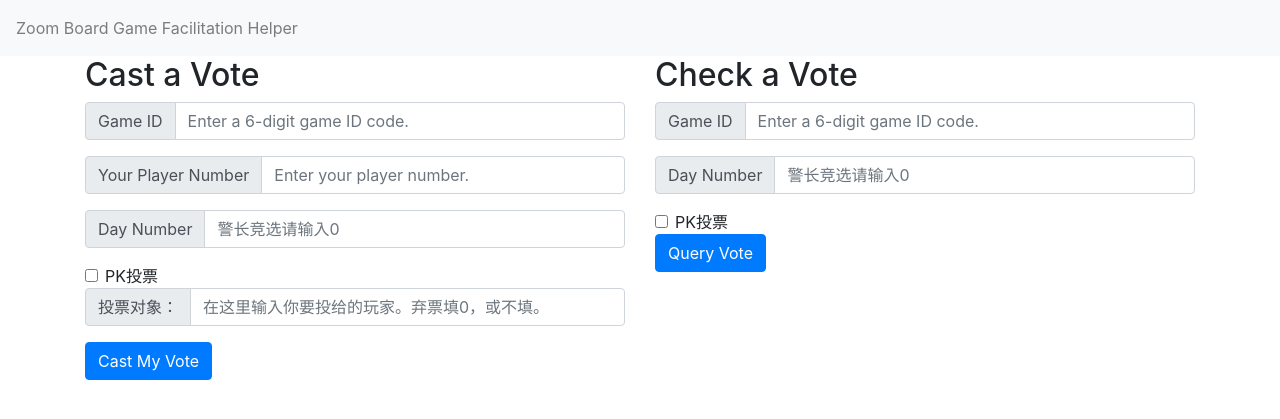
After one commit to reliu375/Werewolf-Facilitation-Helper, a Flask app: page /vote in a window 1280 px wide. The commit adds this page. Shown: the top 419 px of the page. Run offline with Flask 2, Linux system fonts and the light colour scheme; some libraries are stand-ins or nearby versions.

Commit message:
voting system

```diff
--- a/app/__init__.py
+++ b/app/__init__.py
@@ -9,7 +9,7 @@ from dotenv import load_dotenv
 
 from .database import db
 from .werewolf_roles import roles
-from .models import Game, Role_Assignment
+from .models import Game, Role_Assignment, Vote
 
 app = Flask(__name__)
 load_dotenv()
@@ -32,6 +32,40 @@ def render_moderation_page():
 @app.route('/check')
 def render_role_check():
     return render_template('checker.html')
+
+@app.route('/vote')
+def render_vote():
+    return render_template('vote.html')
+
+@app.route('/cast_vote', methods=['POST'])
+def cast_vote():
+    inp = request.form.to_dict()
+    game_id = inp['game_id']
+    player_num = inp['player_num']
+    day = inp['day']
+    pk = inp['pk']
+    vote_for = inp['vote_for']
+
+    vote = Vote(game_id, player_num, day, pk, vote_for)
+    print(vote.__dict__)
+    try:
+        db.session.add(vote)
+        db.session.commit()
+        return jsonify({'success': 1})
+    except Exception as e:
+        print(e)
+        return jsonify({'success': 0})
+
+@app.route('/get_vote', methods=['GET'])
+def get_vote():
+    inp = request.args.to_dict()
+    result = Vote.query.filter_by(game_id = inp['game_id'],
+                                  day = inp['day'],
+                                  pk = inp['pk']).all()
+
+    vote_dict = parse_vote_result(result)
+
+    return jsonify({'success': 1, 'votes': vote_dict})
 
 @app.route('/distribute_role', methods=['POST'])
 def distribute_role():
@@ -93,3 +127,14 @@ def insert_game(game_id, type_of_game):
 def generate_random_game_id(length = 6):
     all_chars = string.digits
     return ''.join([random.choice(all_chars) for i in range(length)])
+
+def parse_vote_result(result):
+    vote_dict = {}
+    for elt in result:
+        if elt.vote_for not in vote_dict:
+            vote_dict[elt.vote_for] = []
+        vote_dict[elt.vote_for].append(elt.player_num)
+
+    vote_dict = {key: ', '.join([str(num) for num in vote_dict[key]]) for key in vote_dict}
+
+    return vote_dict
--- /dev/null
+++ b/app/static/vote.js
@@ -0,0 +1,137 @@
+function vote() {
+  var input_dict = parseCastVoteInput();
+  if (input_dict){
+    var result = castVote(input_dict);
+  }
+}
+
+function checkVote() {
+  var input_dict = parseCheckVoteInput();
+  if (input_dict){
+    var result = getVote(input_dict);
+  }
+}
+
+function parseCastVoteInput() {
+  var idElement = document.getElementById('game_id');
+  var gameId = idElement.value.toString();
+  if (isNaN(gameId)){
+    error("Please fill in the game ID!", 'inputErrorRemind');
+    return;
+  }
+
+  var numElement = document.getElementById('player_num');
+  var playerNum = parseInt(numElement.value.toString());
+  if (isNaN(playerNum)){
+    error("Please fill in the player number!", 'inputErrorRemind')
+    return;
+  }
+
+  var dayElement = document.getElementById('day');
+  var day = parseInt(dayElement.value.toString());
+  if (isNaN(playerNum)){
+    error("Please fill in the day!", 'inputErrorRemind')
+    return;
+  }
+
+  var pk = (document.getElementById('pk').value.checked) ? 1 : 0;
+
+  var voteForElement = document.getElementById('vote_for');
+  var voteFor = parseInt(voteForElement.value.toString());
+  if (isNaN(voteFor)){
+    voteFor = 0;
+  }
+
+  var input_dict = {'game_id': gameId,
+                    'player_num': playerNum,
+                    'day': day,
+                    'pk': pk,
+                    'vote_for': voteFor
+                   };
+
+  error("", 'inputErrorRemind');
+  return input_dict
+
+}
+
+function parseCheckVoteInput() {
+
+  var idElement = document.getElementById('game_id2');
+  var gameId = idElement.value.toString();
+  if (isNaN(gameId)){
+    error("Please fill in the game ID!", 'inputErrorRemind2');
+    return;
+  }
+
+  var dayElement = document.getElementById('day2');
+  var day = parseInt(dayElement.value.toString());
+  if (isNaN(day)){
+    error("Please fill in the day!", 'inputErrorRemind2')
+    return;
+  }
+
+  var pk = (document.getElementById('pk2').value.checked) ? 1 : 0;
+
+  var input_dict = {'game_id': gameId,
+                    'day': day,
+                    'pk': pk,
+                   };
+
+  error("", 'inputErrorRemind2');
+  return input_dict
+}
+
+function castVote(input){
+  var result;
+  $.ajax({
+    type: 'POST',
+    url: '/cast_vote',
+    data: input
+  }).done(function(data){
+    console.log(data);
+    if (parseInt(data['success']) == 1){
+      error('Your vote is recorded.', 'inputErrorRemind')
+    } else {
+      error('There is something wrong with your vote! Try again.', 'inputErrorRemind')
+    }
+  });
+}
+
+function error(message, id) {
+  document.getElementById(id).innerHTML = message;
+}
+
+function getVote(input){
+  var result;
+  $.ajax({
+    type: 'GET',
+    url: '/get_vote',
+    data: input
+  }).done(function(data){
+    console.log(data);
+    if (parseInt(data['success']) == 1){
+      console.log("hi");
+      var resultElement = document.getElementById('vote-list');
+      resultElement.parentNode.removeChild(resultElement);
+      var resultParent = document.getElementById('vote-output');
+      resultElement = document.createElement('ul');
+      resultElement.setAttribute('id', 'vote-list');
+
+      for (key in data['votes']){
+        var k;
+        if (key == 0)
+          k = "弃票";
+        else
+          k = key;
+        var str = k.toString() + ": " + data['votes'][key];
+        var li = document.createElement('li');
+        li.append(document.createTextNode(str));
+        resultElement.appendChild(li);
+      }
+
+      resultParent.appendChild(resultElement);
+    } else {
+      error('There is something wrong with your query! Try again.', 'inputErrorRemind2')
+    }
+  });
+}
--- a/app/templates/index.html
+++ b/app/templates/index.html
@@ -14,6 +14,7 @@
 		<div class="container">
 			<button onclick="window.location='/moderate'" type="button" class="btn btn-primary">Moderate a Game</button>
       <button onclick="window.location='/check'" type="button" class="btn btn-primary">Check Your Roles</button>
+			<button onclick="window.location='/vote'" type="button" class="btn btn-primary">Cast a Vote</button>
 		</div>
     <script src="https://code.jquery.com/jquery-3.4.1.min.js" ></script>
     <script src="https://cdn.jsdelivr.net/npm/popper.js@1.16.0/dist/umd/popper.min.js" integrity="sha384-Q6E9RHvbIyZFJoft+2mJbHaEWldlvI9IOYy5n3zV9zzTtmI3UksdQRVvoxMfooAo" crossorigin="anonymous"></script>
--- /dev/null
+++ b/app/templates/vote.html
@@ -0,0 +1,97 @@
+<!DOCTYPE html>
+<html>
+	<head>
+		<title>Werewolf Facilitation Helper</title>
+    <link rel="stylesheet" href="https://stackpath.bootstrapcdn.com/bootstrap/4.4.1/css/bootstrap.min.css" integrity="sha384-Vkoo8x4CGsO3+Hhxv8T/Q5PaXtkKtu6ug5TOeNV6gBiFeWPGFN9MuhOf23Q9Ifjh" crossorigin="anonymous">
+    <link rel="stylesheet", href="{{ url_for('static', filename='style.css') }}">
+	</head>
+	<body>
+		<nav class="navbar navbar-light bg-light">
+  		<span class="navbar-text">
+    	Zoom Board Game Facilitation Helper
+  		</span>
+		</nav>
+		<div class="container">
+			<div class="row">
+				<div class="col-sm">
+          <h2>Cast a Vote</h2>
+          <!-- Number of Players-->
+					<div class="input-group mb-3">
+						<div class="input-group-prepend">
+							<span class="input-group-text" id="basic-addon1">Game ID</span>
+						</div>
+						<input type="text" class="form-control" id="game_id" placeholder="Enter a 6-digit game ID code." aria-label="game_id" aria-describedby="basic-addon1">
+					</div>
+					<div class="input-group mb-3">
+						<div class="input-group-prepend">
+							<span class="input-group-text" id="basic-addon1">Your Player Number</span>
+						</div>
+						<input type="text" class="form-control" id="player_num" placeholder="Enter your player number." aria-label="player_num" aria-describedby="basic-addon1">
+					</div>
+          <div class="input-group mb-3">
+						<div class="input-group-prepend">
+							<span class="input-group-text" id="basic-addon1">Day Number</span>
+						</div>
+						<input type="text" class="form-control" id="day" placeholder="警长竞选请输入0" aria-label="day" aria-describedby="basic-addon1">
+					</div>
+          <div class="form-check">
+					  <input class="form-check-input" type="checkbox" value="" id="pk">
+					  <label class="form-check-label" for="pk">
+					    PK投票
+					  </label>
+					</div>
+          <div class="input-group mb-3">
+						<div class="input-group-prepend">
+							<span class="input-group-text" id="basic-addon1">投票对象：</span>
+						</div>
+						<input type="text" class="form-control" id="vote_for" placeholder="在这里输入你要投给的玩家。弃票填0，或不填。" aria-label="vote_for" aria-describedby="basic-addon1">
+					</div>
+					<div class="row" id="submit">
+						<button onclick="vote()" type="button" id="role-checker" class="btn btn-primary">Cast My Vote</button>
+					</div>
+					<div id="inputErrorRemind">
+						<!-- placeholder for possible -->
+					</div>
+				</div>
+				<div class="col-sm">
+					<h2>Check a Vote</h2>
+					<div id="vote-result">
+            <div class="input-group mb-3">
+  						<div class="input-group-prepend">
+  							<span class="input-group-text" id="basic-addon1">Game ID</span>
+  						</div>
+  						<input type="text" class="form-control" id="game_id2" placeholder="Enter a 6-digit game ID code." aria-label="game_id" aria-describedby="basic-addon1">
+  					</div>
+            <div class="input-group mb-3">
+  						<div class="input-group-prepend">
+  							<span class="input-group-text" id="basic-addon1">Day Number</span>
+  						</div>
+  						<input type="text" class="form-control" id="day2" placeholder="警长竞选请输入0" aria-label="day" aria-describedby="basic-addon1">
+  					</div>
+            <div class="form-check">
+              <input class="form-check-input" type="checkbox" value="" id="pk2">
+              <label class="form-check-label" for="pk2">
+                PK投票
+              </label>
+            </div>
+            <div class="row" id="submit">
+  						<button onclick="checkVote()" type="button" id="vote-checker" class="btn btn-primary">Query Vote</button>
+  					</div>
+            <div id="vote-output">
+              <ul id="vote-list">
+
+              </ul>
+            </div>
+            <div id="inputErrorRemind2">
+  						<!-- placeholder for possible -->
+  					</div>
+					</div>
+				</div>
+			</div>
+		</div>
+    <script src="https://code.jquery.com/jquery-3.4.1.min.js" ></script>
+    <script src="https://cdn.jsdelivr.net/npm/popper.js@1.16.0/dist/umd/popper.min.js" integrity="sha384-Q6E9RHvbIyZFJoft+2mJbHaEWldlvI9IOYy5n3zV9zzTtmI3UksdQRVvoxMfooAo" crossorigin="anonymous"></script>
+    <script src="https://stackpath.bootstrapcdn.com/bootstrap/4.4.1/js/bootstrap.min.js" integrity="sha384-wfSDF2E50Y2D1uUdj0O3uMBJnjuUD4Ih7YwaYd1iqfktj0Uod8GCExl3Og8ifwB6" crossorigin="anonymous"></script>
+    <script src="{{ url_for('static', filename='vote.js') }}"></script>
+	</body>
+</html>
```
Also changed, not shown: app/models.py (+16 -0 lines).
